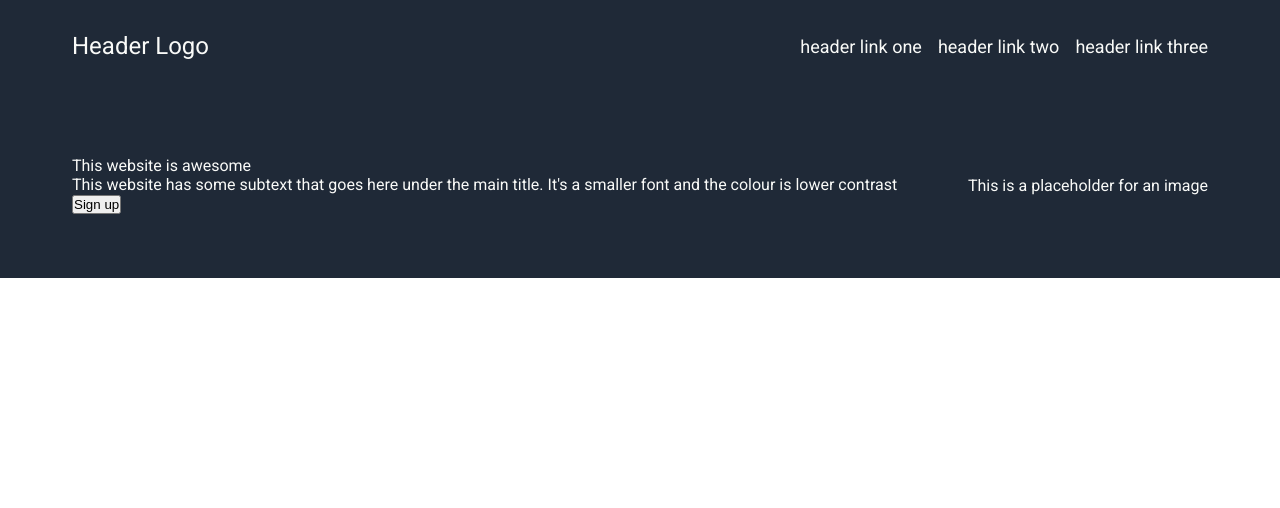
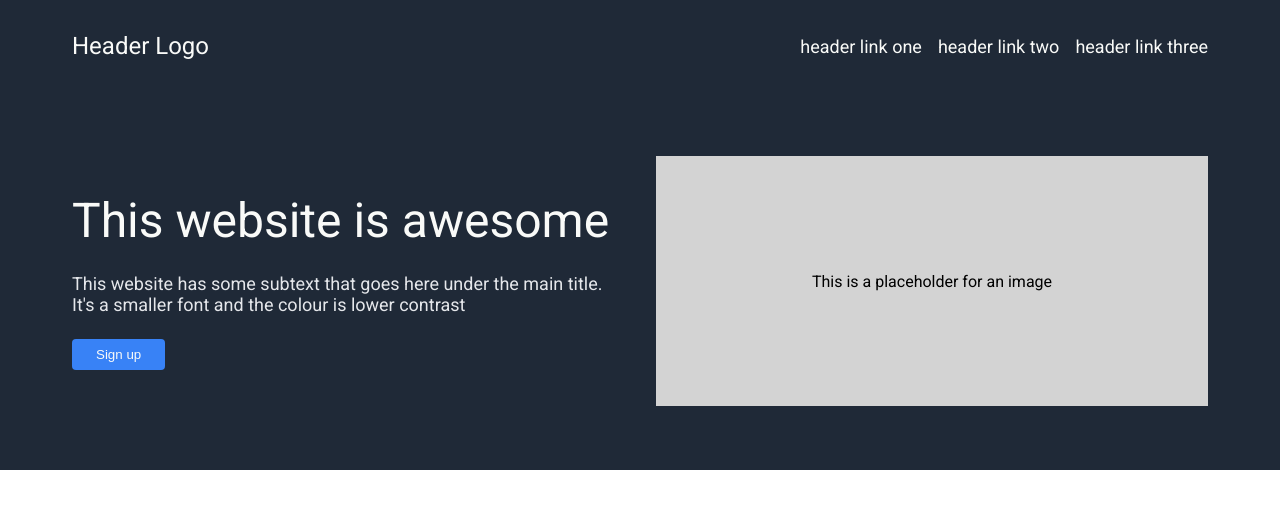
Before and after one commit to mchowdhry/Landing_page, a plain HTML site: page index.html in a window 1280 px wide. Drawn offline with Linux system fonts and the light colour scheme.

Commit message:
header and hero landing page finished

```diff
--- a/index.html
+++ b/index.html
@@ -31,14 +31,14 @@
         <div class="hero-container">
 
             <div class="hero-left">
-                <div>This website is awesome</div>
-                <div>This website has some subtext that goes here under the main title. It's a smaller font and the colour is lower contrast</div>
-                <button>Sign up</button>
+                <div class="hero-header">This website is awesome</div>
+                <div class="hero-subtext">This website has some subtext that goes here under the main title. It's a smaller font and the colour is lower contrast</div>
+                <button class="hero-signup-button">Sign up</button>
             </div>
 
             <div class="hero-right">
                 <div class="hero-box">
-                    <div>This is a placeholder for an image</div>
+                    <div class="image-placeholder">This is a placeholder for an image</div>
                 </div>
             </div>
 
--- a/style.css
+++ b/style.css
@@ -8,8 +8,6 @@
 
 body {
     font-family: Roboto;
-    display: flex;
-    flex-direction: column;
 }
 
 .header {
@@ -35,6 +33,7 @@
     display: flex;
     gap: 16px;
     font-size: 18px;
+    color: #E5E7EB;
 }
 
 .nav-bar a {
@@ -44,7 +43,7 @@
 
 .hero {
     background-color: #1F2937;
-
+    width: 100%;
 }
 
 .hero-container {
@@ -52,15 +51,48 @@
     margin: 0 auto;
     width: 100%;
     display: flex;
-    justify-content: space-between;
     align-items: center;
     padding: 64px 32px;
+    gap: 32px;
 }
 
 .hero-left {
-    color:#f9faf8;
+    display: flex;
+    flex-direction: column;
+    flex: 1;
+    align-items: start;
+    gap: 24px;
 }
 
 .hero-right {
+    display: flex;
+    flex: 1;
+    justify-content: flex-end;
+}
+
+.hero-header {
     color: #f9faf8;
+    font-size: 48px;
 }
+
+.hero-subtext {
+    color: #e5e7eb;
+    font-size: 18px;
+}
+
+.hero-signup-button {
+    background-color: #3882f6;
+    color: #f9faf8;
+    padding: 8px 24px;
+    border: none;
+    border-radius: 4px;
+}
+
+.hero-box {
+    background-color: lightgrey;
+    width: 100%;
+    height: 250px;
+    display: flex;
+    justify-content: center;
+    align-items: center;
+   }
```
